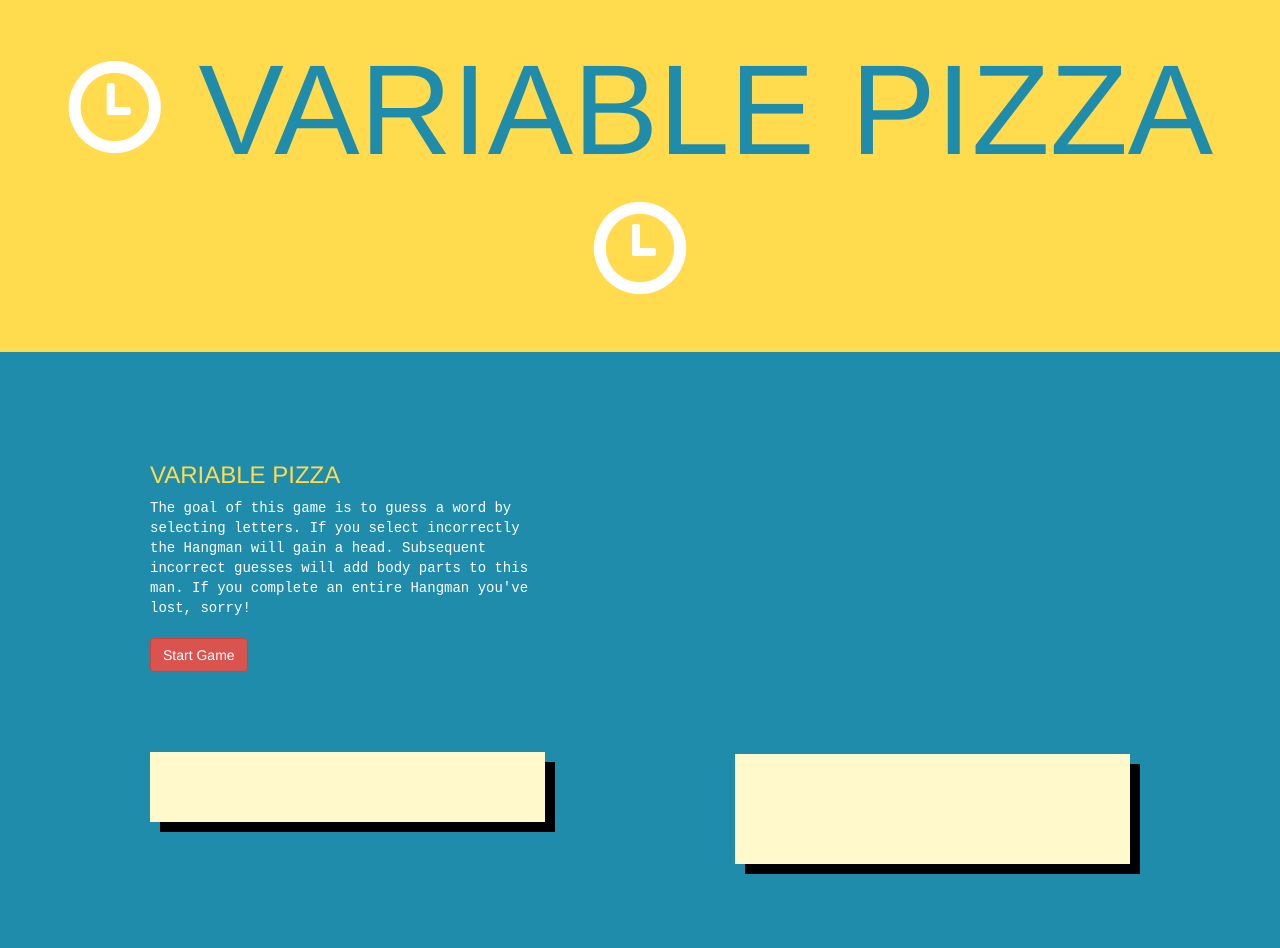
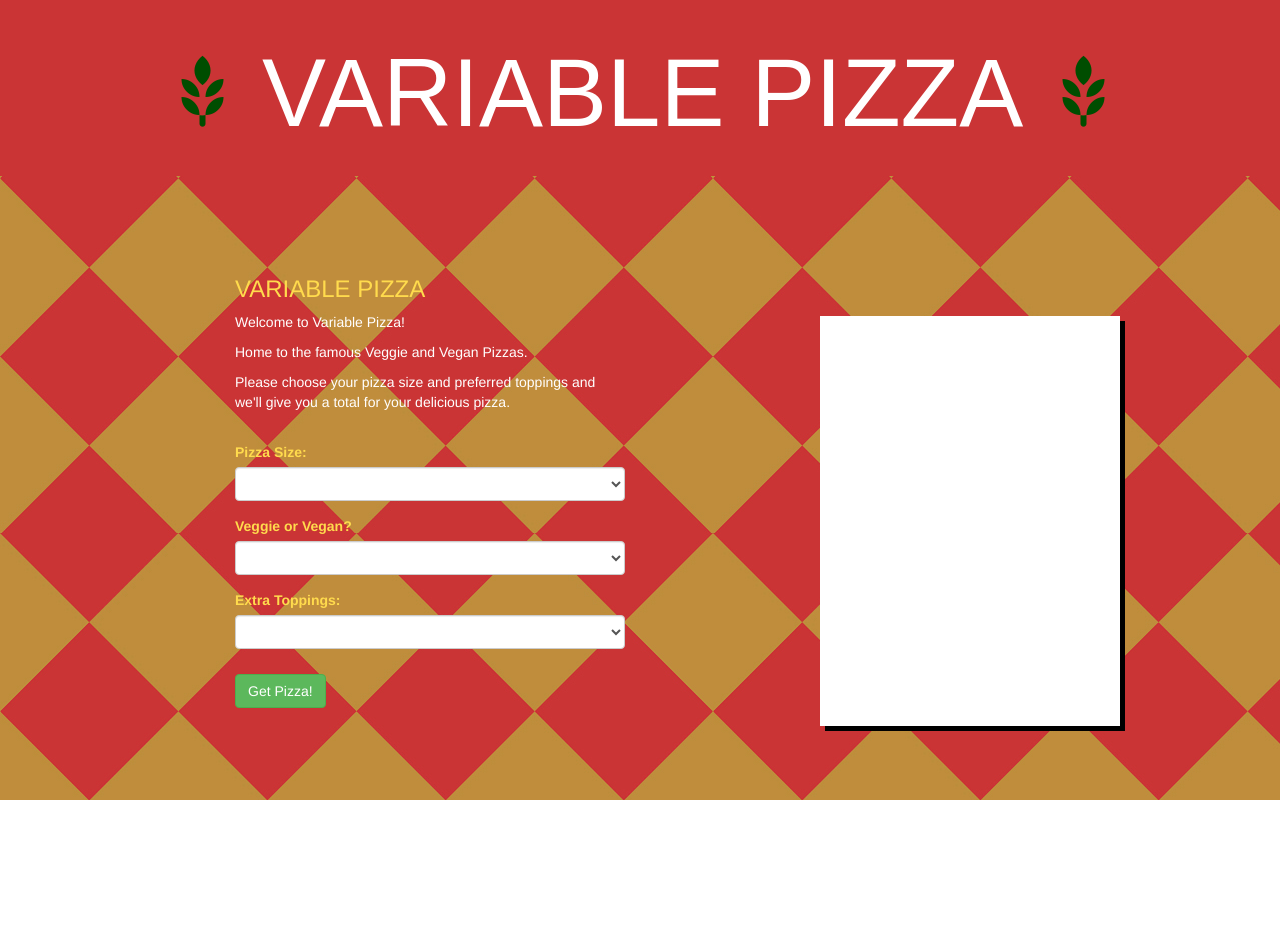
Before and after one commit to patternandshape/variable-pizza, a plain HTML site: page index.html in a window 1280 px wide. After the commit the page ends 800 px from the top, so only its background shows below. Drawn offline with nearby package versions, Linux system fonts and the light colour scheme.

Commit message:
add initial html and css

```diff
--- a/css/styles.css
+++ b/css/styles.css
@@ -1,37 +1,34 @@
 .jumbotron {
-  background-color: #ffdb4d;
-  color: #208CAC;
+  background-color: #ca3435;
+  color: #fff;
   padding: 20px;
 }
 
 .jumbotron .glyphicon {
-  font-size: 96px;
-  color: #fff;
+  font-size: 72px;
+  color: #004d00;
   margin-top: 5px;
 }
 
-.jumbotron .glyphicon:hover {
-  color: #000;
+.jumbotron h1 {
+    font-size: 96px;
+    font-family: sans-serif;
 }
 
-.jumbotron h1 {
-    font-size: 128px;
-}
-
-.rules {
-  margin: 80px;
+.row {
+  margin-top: 50px;
+  margin-left: 150px;
+  margin-right: 150px;
   color: #ffdb4d;
   font-size: 14px;
 }
 
 .rules p {
-  font-family: monospace;
   color: #fff;
 }
 
 .manWhoHangs {
   margin: 80px;
-  box-shadow: 10px 10px #000;
   background-color: #fff9cc;
   padding: 30px;
   text-align: center;
@@ -40,25 +37,23 @@
   margin-bottom: 140px;
 }
 
-.game {
-  background-color: #fff9cc;
-  padding: 50px;
-  margin: 80px;
-  box-shadow: 10px 10px #000;
+.receipt {
+  background-color: #fff;
+  padding: 150px;
+  padding-bottom: 250px;
+  margin: 60px;
+  margin-left: 150px;
+  box-shadow: 5px 5px #000;
   text-align: center;
-  font-family: monospace;
-  margin-top: 372px;
+  /*margin-top: 372px;*/
 }
-
-/*#letterSubmission {
-  margin: 80px;
-  margin-top: 10px;
-}*/
 
 .btn {
   margin-top: 10px;
 }
 
 body {
-  background-color: #208CAC;
+  /*background-color: #208CAC;*/
+  background-image: url("../img/checkers.jpg");
+  background-repeat: repeat;
 }
--- a/index.html
+++ b/index.html
@@ -10,8 +10,8 @@
   </head>
   <body>
     <div class="jumbotron">
-         <h1 class="text-center"><span class="glyphicon glyphicon-time
-            " aria-hidden="true"></span> VARIABLE PIZZA <span class="glyphicon glyphicon-time
+      <h1 class="text-center"><span class="glyphicon glyphicon-grain
+        " aria-hidden="true"></span> VARIABLE PIZZA <span class="glyphicon glyphicon-grain
         " aria-hidden="true"></span></h1>
     </div>
     <div class="container">
@@ -19,26 +19,43 @@
         <div class="col-md-6">
           <div class="rules">
             <h3>VARIABLE PIZZA</h3>
-              <p>The goal of this game is to guess a word by selecting letters. If you select incorrectly the Hangman will gain a head. Subsequent incorrect guesses will add body parts to this man. If you complete an entire Hangman you've lost, sorry!</p>
-              <button type="submit" class="btn btn-danger start-btn">Start Game</button>
+            <p>Welcome to Variable Pizza!</p><p>Home to the famous Veggie and Vegan Pizzas.</p><p>Please choose your pizza size and preferred toppings and we'll give you a total for your delicious pizza.</p><BR>
           </div>
-               <div class="manWhoHangs">
-                  <p><span class="head"></span></p>
-                  <p><span class="left-arm"></span> <span class="torso"></span> <span class="right-arm"><span></p>
-                  <p><span class="left-leg"><span><span class="right-leg"> </span></p>
+          <form id = "pizzaSizeSelect">
+            <div class="form-group">
+              <label for="pizzaSize">Pizza Size:</label>
+              <select class="form-control pizza-size">
+                <option></option>
+                <option value ="Personal">Personal</option>
+                <option value ="Small">Small</option>
+                <option value ="Medium">Medium</option>
+                <option value ="Large">Large</option>
+              </select>
             </div>
+            <div class="form-group">
+              <label for="veggieVegan">Veggie or Vegan?</label>
+              <select class="form-control veggie-vegan">
+                <option></option>
+                <option value ="12:00pm">Veggie</option>
+                <option value ="2:30pm">Vegan</option>
+              </select>
+            </div>
+            <div class="form-group">
+              <label for="extraToppings">Extra Toppings:</label>
+              <select class="form-control extra-toppings">
+                <option></option>
+                <option value ="tempeh">Tempeh</option>
+                <option value ="olives">Olives</option>
+                <option value ="pepperoncinis">Pepperoncinis</option>
+              </select>
+            </div>
+            <button type="submit" class="btn btn-success">Get Pizza!</button>
+          </form>
         </div>
       <div class="col-md-6">
-               <div class="game">
+        <div class="col-md-3">
+          <div class="receipt">
             <p class="blankSpaces"></p>
-               </div>
-            </div>
-            <div class="col-md-6">
-              <!-- <form id="letterSubmission">
-                <label>Enter Letter</label>
-                <input type="text" class="form-control" id="letter-entry" placeholder="Text input">
-                <button type="submit" class="btn btn-danger">Submit</button>
-              </form> -->
           </div>
         </div>
       </div>
```
Also changed, not shown: img/checkers.jpg (added). Lines whose indentation alone changed are shown as unchanged.
